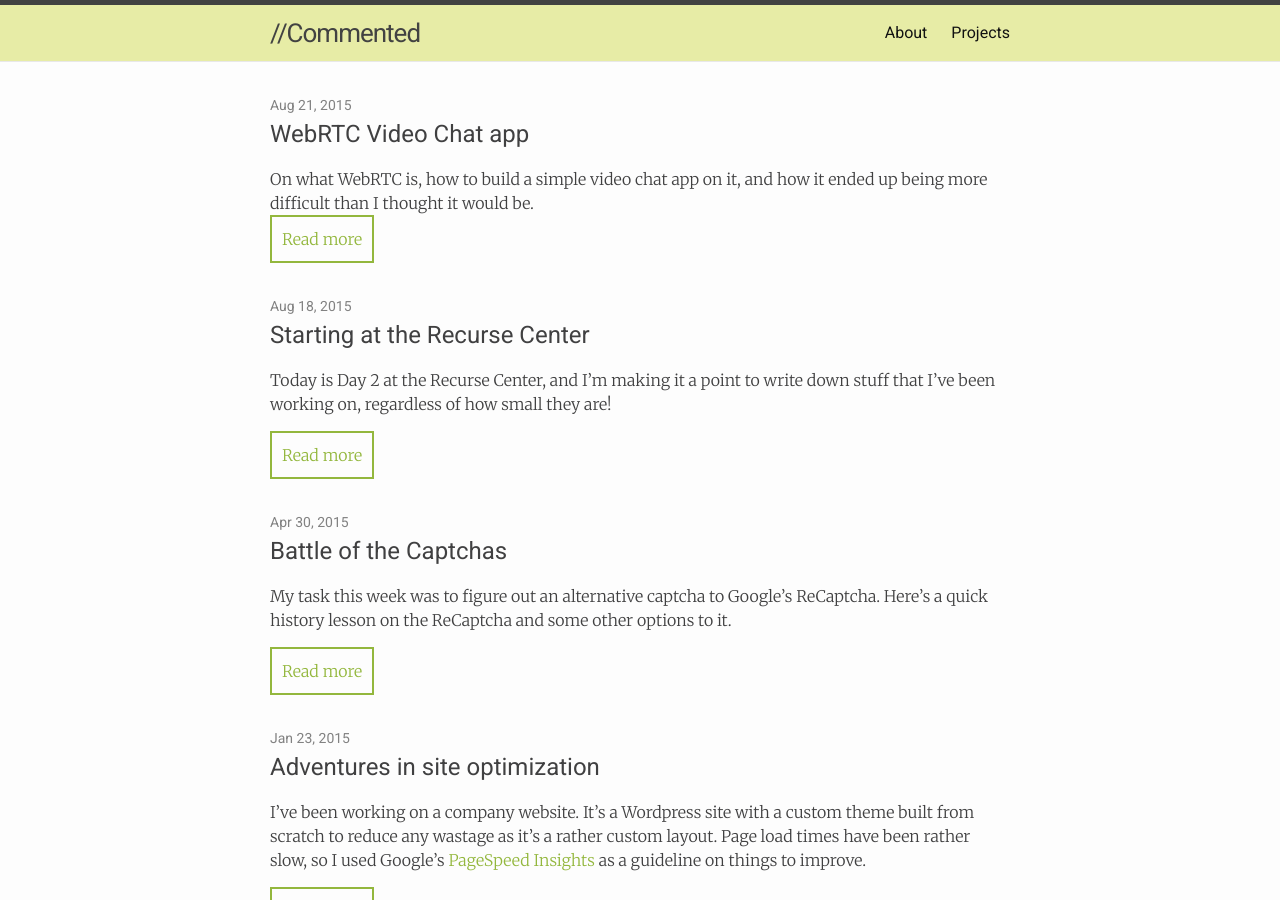
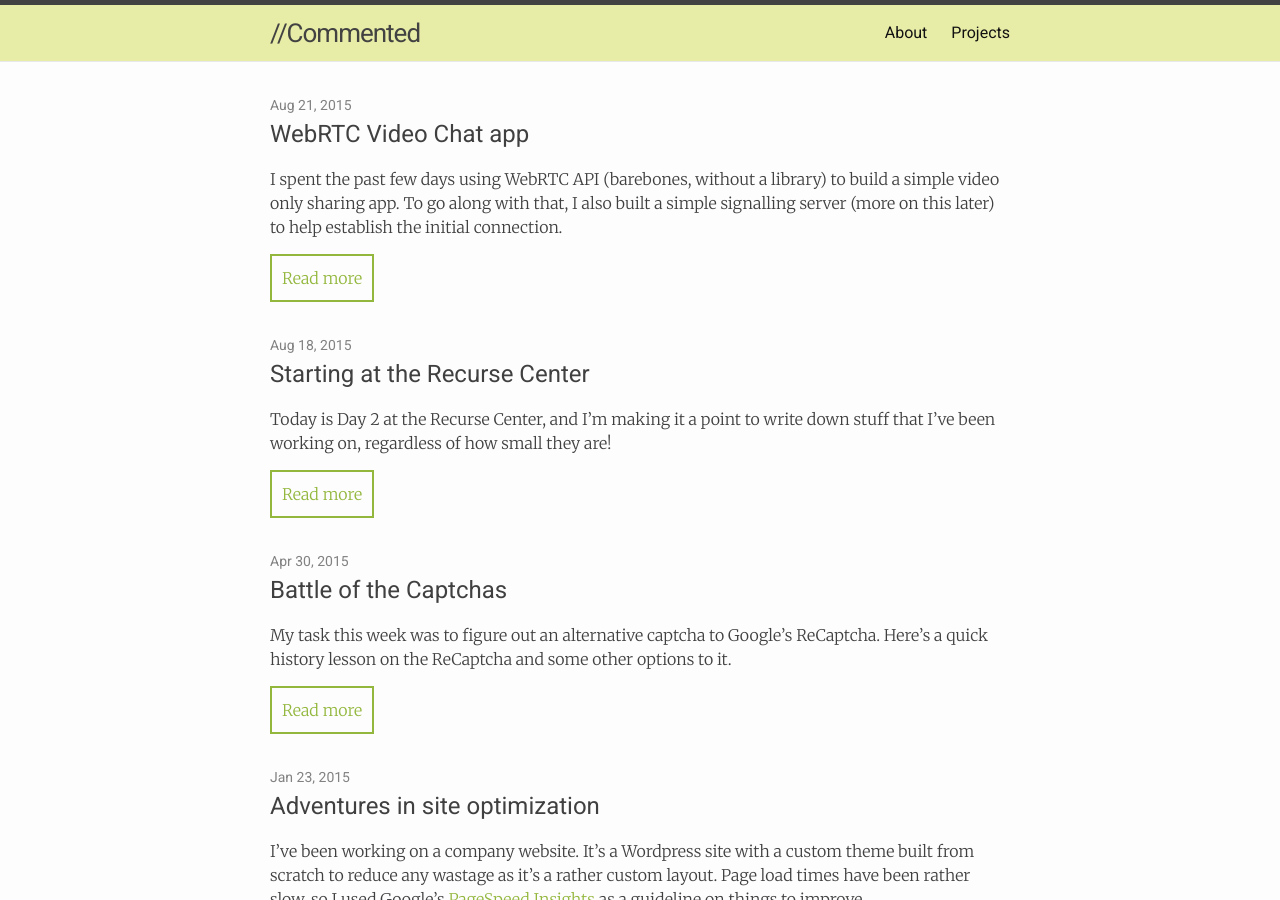
Before and after one commit to piratefsh/piratefsh.github.io, a Jekyll site: the page built from index.html, in a window 1280 px wide and 900 px high. Built offline with Jekyll 4.4.1, drawn with Linux system fonts in a browser that asks for light colours.

Commit message:
Ammend post

```diff
--- a/_posts/2015-08-21-videochat-with-webrtc.md
+++ b/_posts/2015-08-21-videochat-with-webrtc.md
@@ -5,11 +5,10 @@ author: "Sher Minn C"
 date:   2015-08-21 13:54:00
 event: "Week 1, Day 3-5 at Recurse Center"
 categories: projects
-excerpt: "On what WebRTC is, how to build a simple video chat app on it, and how it ended up being more difficult than I thought it would be.<br/>"
+excerpt: "<p>I spent the past few days using WebRTC API (barebones, without a library) to build a simple video only sharing app. To go along with that, I also built a simple signalling server (more on this later) to help establish the initial connection.</p>"
 ---
 
-
-I finally have something working!
+This is my first Javascript client-side app without the use of a library!
 
 I spent the past few days using WebRTC API (barebones, without a library) to build a simple video only sharing app. To go along with that, I also built a simple signalling server (more on this later) to help establish the initial connection.
 
@@ -64,4 +63,6 @@ I found the last one to be really useful to see how real client code looks like.
 
 I'll be working on cleaning up the app and learning how to deploy the app plus the signalling server. I'm also planning to include audio and a chat or file transfer feature to learn how to stream arbitrary data.
 
-I'll be reporting back next week!
+I'll also blog about how the protocol works and how I built the app, which ended up being harder than I thought it would be without any libraries.
+
+Till next week!
```
